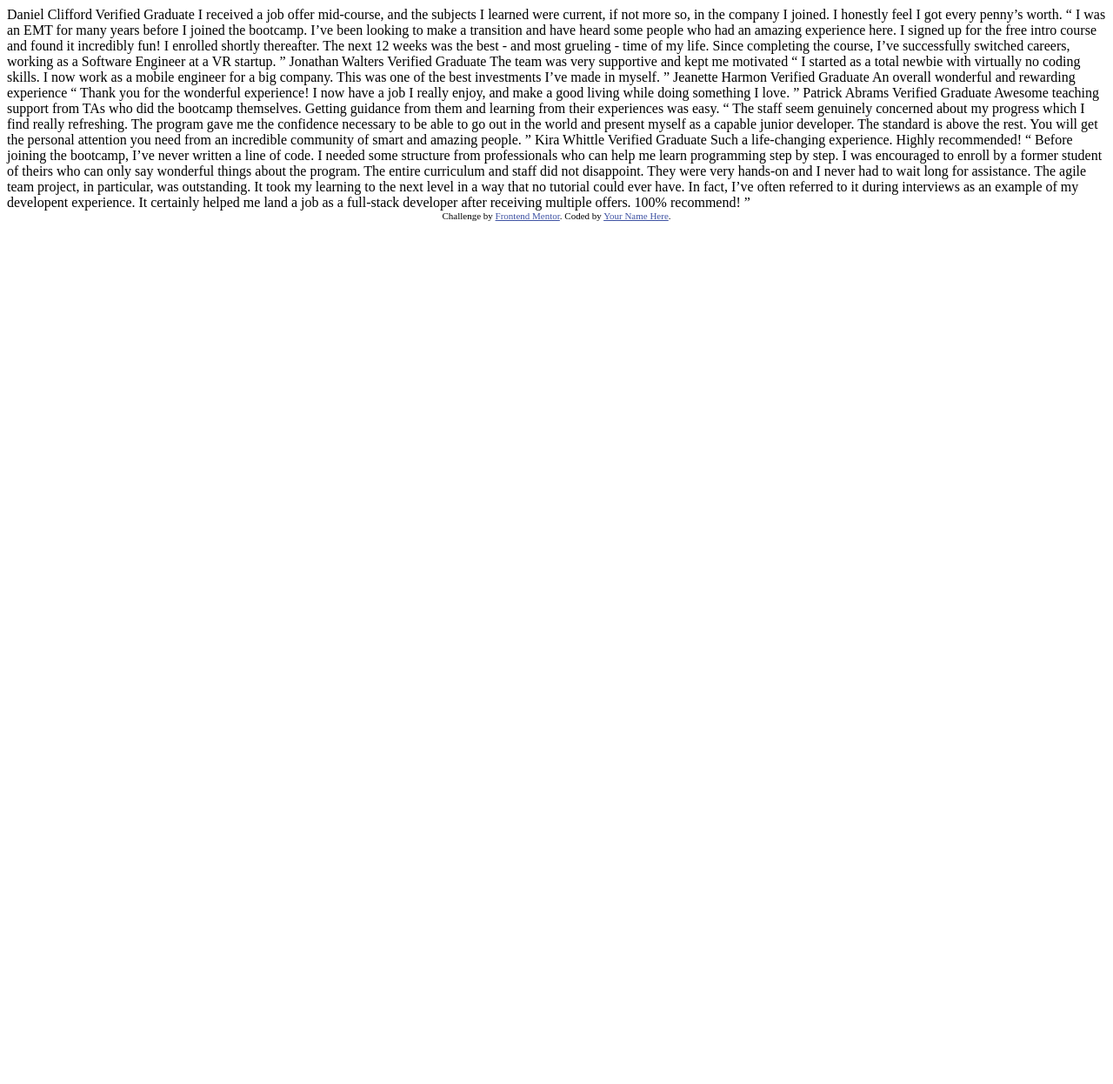
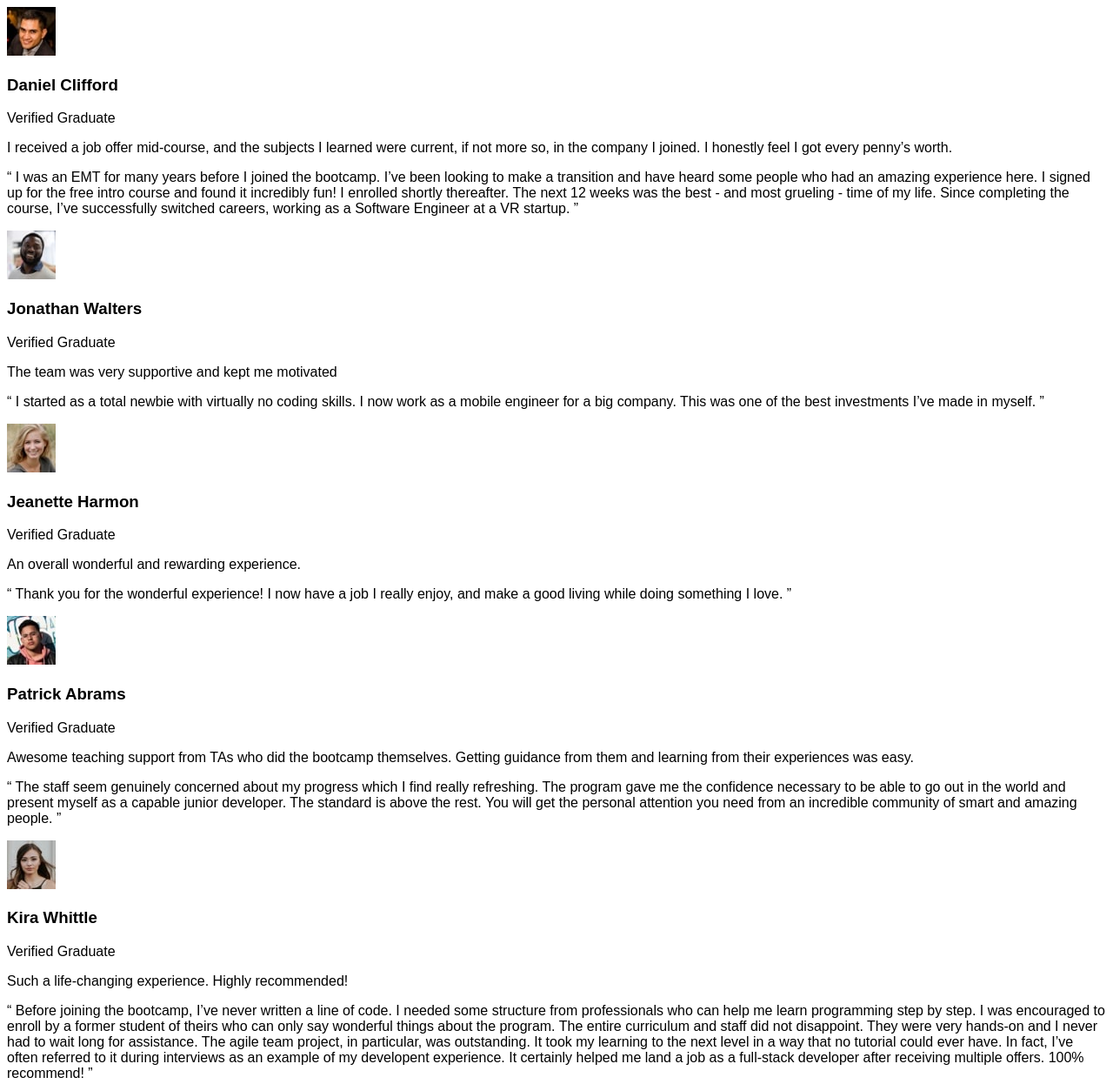
Before and after one commit to shuri991/testimonials-grid-section-main, a plain HTML site: page index.html in a window 1280 px wide. Shown: the top 1246 px of the page at 87% size. Before the commit the page ends 800 px from the top, so only its background shows below. Drawn offline with Linux system fonts and the light colour scheme.

Commit message:
Construcción del html y agregue hoja de estilos

```diff
--- a/index.html
+++ b/index.html
@@ -7,70 +7,82 @@
   <link rel="icon" type="image/png" sizes="32x32" href="./images/favicon-32x32.png">
 
   <title>Frontend Mentor | [Challenge Name Here]</title>
-
-  <!-- Feel free to remove these styles or customise in your own stylesheet 👍 -->
-  <style>
-    .attribution { font-size: 11px; text-align: center; }
-    .attribution a { color: hsl(228, 45%, 44%); }
-  </style>
+  <link rel="stylesheet" href="style.css">
 </head>
 <body>
-  Daniel Clifford
-  Verified Graduate
+  <main>
+    <section>
+      <img src="./images/image-daniel.jpg" alt="rostro de una persona">
+      <h3>Daniel Clifford</h3>
+      <p>Verified Graduate</p>
 
-  I received a job offer mid-course, and the subjects I learned were current, if not more so,
-  in the company I joined. I honestly feel I got every penny’s worth.
+     <p>I received a job offer mid-course, and the subjects I learned were current, if not more so,
+      in the company I joined. I honestly feel I got every penny’s worth.</p>
 
-  “ I was an EMT for many years before I joined the bootcamp. I’ve been looking to make a
+     <p>“ I was an EMT for many years before I joined the bootcamp. I’ve been looking to make a
       transition and have heard some people who had an amazing experience here. I signed up
       for the free intro course and found it incredibly fun! I enrolled shortly thereafter.
       The next 12 weeks was the best - and most grueling - time of my life. Since completing
-  the course, I’ve successfully switched careers, working as a Software Engineer at a VR startup. ”
+      the course, I’ve successfully switched careers, working as a Software Engineer at a VR startup. ”</p>
+    </section>
 
-  Jonathan Walters
-  Verified Graduate
+    <section>
+      <img src="./images/image-jonathan.jpg" alt="rostro de una persona">
+      <h3>Jonathan Walters</h3>
+      <p>Verified Graduate</p>
 
-  The team was very supportive and kept me motivated
+      <p>The team was very supportive and kept me motivated</p>
 
-  “ I started as a total newbie with virtually no coding skills. I now work as a mobile engineer
-  for a big company. This was one of the best investments I’ve made in myself. ”
+      <p>“ I started as a total newbie with virtually no coding skills. I now work as a mobile engineer
+        for a big company. This was one of the best investments I’ve made in myself. ”</p>
+    </section>
 
-  Jeanette Harmon
-  Verified Graduate
+    <section>
+      <img src="./images/image-jeanette.jpg" alt="rostro de una persona">
+      <h3>Jeanette Harmon</h3>
+      <p>Verified Graduate</p>
 
-  An overall wonderful and rewarding experience
+     <p>An overall wonderful and rewarding experience.</p>
 
-  “ Thank you for the wonderful experience! I now have a job I really enjoy, and make a good living
-  while doing something I love. ”
+     <p> “ Thank you for the wonderful experience! I now have a job I really enjoy, and make a good living
+      while doing something I love. ”</p>
+    </section>
 
-  Patrick Abrams
-  Verified Graduate
+    <section>
+      <img src="./images/image-patrick.jpg" alt="rostro de una persona">
+     <h3>Patrick Abrams</h3>
+     <p>Verified Graduate</p>
 
-  Awesome teaching support from TAs who did the bootcamp themselves. Getting guidance from them and
-  learning from their experiences was easy.
+     <p>Awesome teaching support from TAs who did the bootcamp themselves. Getting guidance from them and
+      learning from their experiences was easy.</p>
 
-  “ The staff seem genuinely concerned about my progress which I find really refreshing. The program
+     <p>“ The staff seem genuinely concerned about my progress which I find really refreshing. The program
       gave me the confidence necessary to be able to go out in the world and present myself as a capable
       junior developer. The standard is above the rest. You will get the personal attention you need from
-  an incredible community of smart and amazing people. ”
+      an incredible community of smart and amazing people. ”</p>
+    </section>
 
-  Kira Whittle
-  Verified Graduate
+    <section>
+      <img src="./images/image-kira.jpg" alt="rostro de una persona">
+     <h3>Kira Whittle</h3>
+     <p>Verified Graduate</p>
 
-  Such a life-changing experience. Highly recommended!
+     <p>Such a life-changing experience. Highly recommended!</p>
 
-  “ Before joining the bootcamp, I’ve never written a line of code. I needed some structure from
+     <p>“ Before joining the bootcamp, I’ve never written a line of code. I needed some structure from
       professionals who can help me learn programming step by step. I was encouraged to enroll by a former
       student of theirs who can only say wonderful things about the program. The entire curriculum and staff
       did not disappoint. They were very hands-on and I never had to wait long for assistance. The agile team
       project, in particular, was outstanding. It took my learning to the next level in a way that no tutorial
       could ever have. In fact, I’ve often referred to it during interviews as an example of my developent
       experience. It certainly helped me land a job as a full-stack developer after receiving multiple offers.
-  100% recommend! ”
+      100% recommend! ”</p>
+    </section>
+  </main>
 
   <div class="attribution">
     Challenge by <a href="https://www.frontendmentor.io?ref=challenge" target="_blank">Frontend Mentor</a>.
-    Coded by <a href="#">Your Name Here</a>.
+    Coded by <a href="#">Shuriko Alzate</a>.
   </div>
 </body>
 </html>
--- /dev/null
+++ b/style.css
@@ -0,0 +1,6 @@
+*{
+    font-family: 'Barlow Semi Condensed', sans-serif;
+}
+
+.attribution { font-size: 11px; text-align: center; }
+    .attribution a { color: hsl(228, 45%, 44%); }
```
Lines whose indentation alone changed are shown as unchanged.
